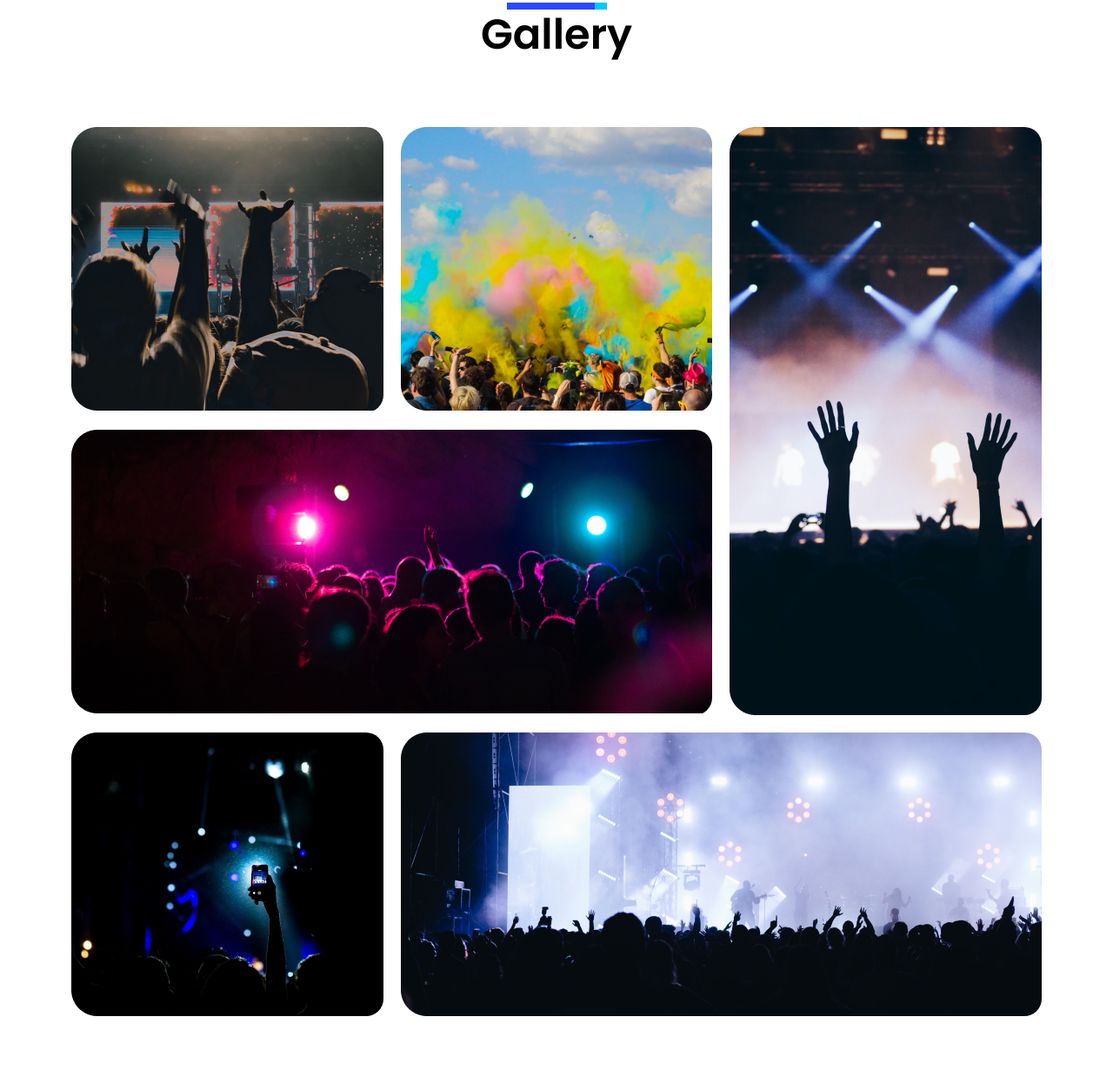
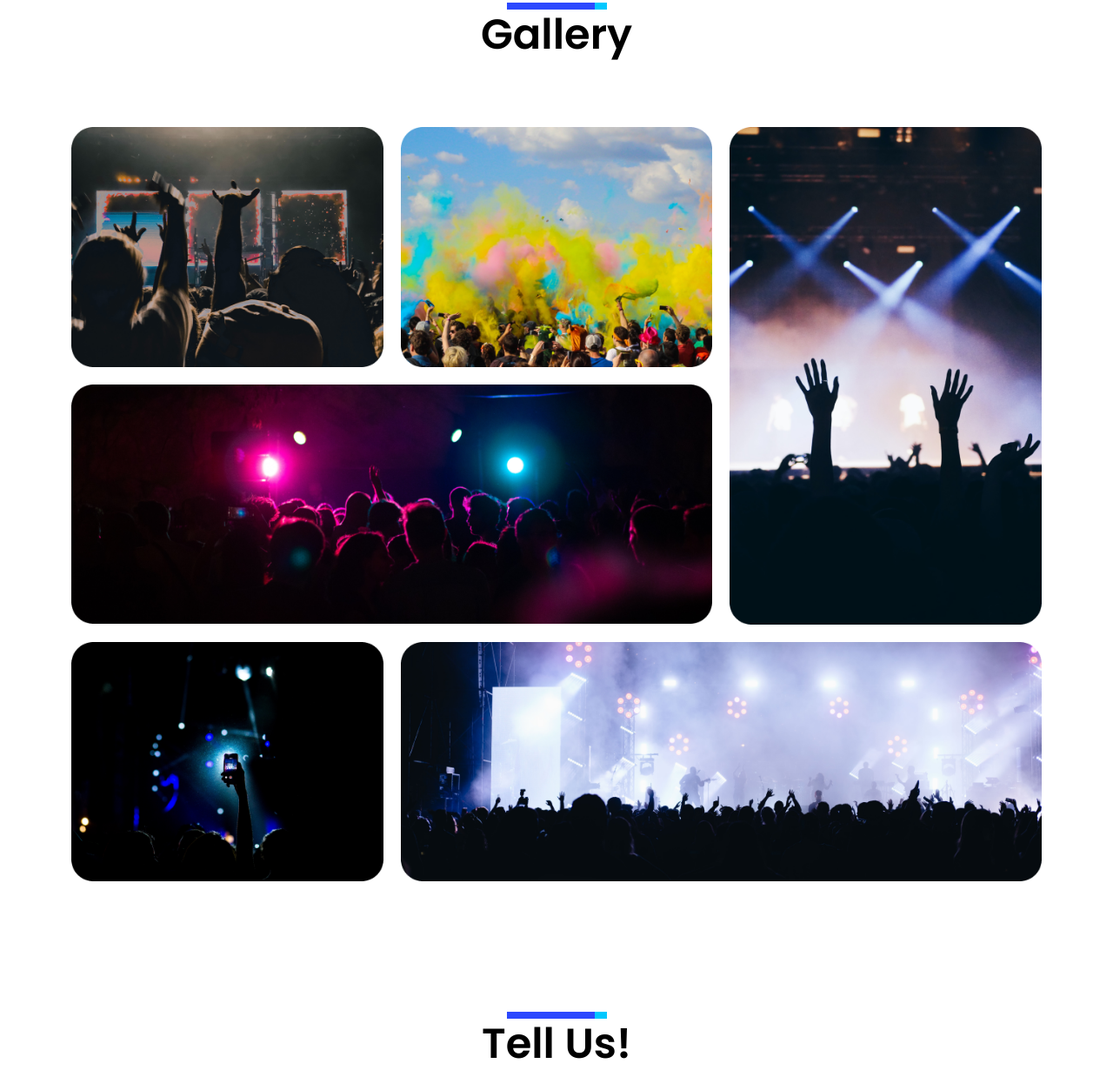
Before and after one commit to INDERJEETBHADU/Festivals-Profile, a plain HTML site: page index.html in a window 1280 px wide. Shown: the part 1083-2321 px from the top of the page at 87% size. Drawn offline with nearby package versions, Linux system fonts and the light colour scheme.

Commit message:
changes in grid section

```diff
--- a/index.html
+++ b/index.html
@@ -274,26 +274,22 @@
         <h2 class="gallery">Gallery</h2>
         <div class="grid-box">
           <div class="grid-item1 grid-img">
-            <img class="width-100" src="./assets/images/grid1.png" alt="#" />
+            <img src="./assets/images/grid1.png" alt="#" width="100%" />
           </div>
           <div class="grid-item2 grid-img">
-            <img class="width-100" src="./assets/images/grid2.png" alt="#" />
+            <img src="./assets/images/grid2.png" alt="#" width="100%" />
           </div>
           <div class="grid-item3 grid-img">
-            <img class="width-100" src="./assets/images/grid3-ver.png" alt="" />
+            <img src="./assets/images/grid3-ver.png" alt="#" width="100%" />
           </div>
           <div class="grid-item4 grid-img">
-            <img
-              class="width-100"
-              src="./assets/images/grid4-hoz.png"
-              alt="#"
-            />
+            <img src="./assets/images/grid4-hoz.png" alt="#" width="100%" />
           </div>
           <div class="grid-item5 grid-img">
-            <img class="width-100" src="./assets/images/grid5.png" alt="#" />
+            <img src="./assets/images/grid5.png" alt="#" width="100%" />
           </div>
           <div class="grid-item6 grid-img">
-            <img class="width-100" src="./assets/images/grid6.png" alt="#" />
+            <img src="./assets/images/grid6.png" alt="#" width="100%" />
           </div>
         </div>
       </div>
```
